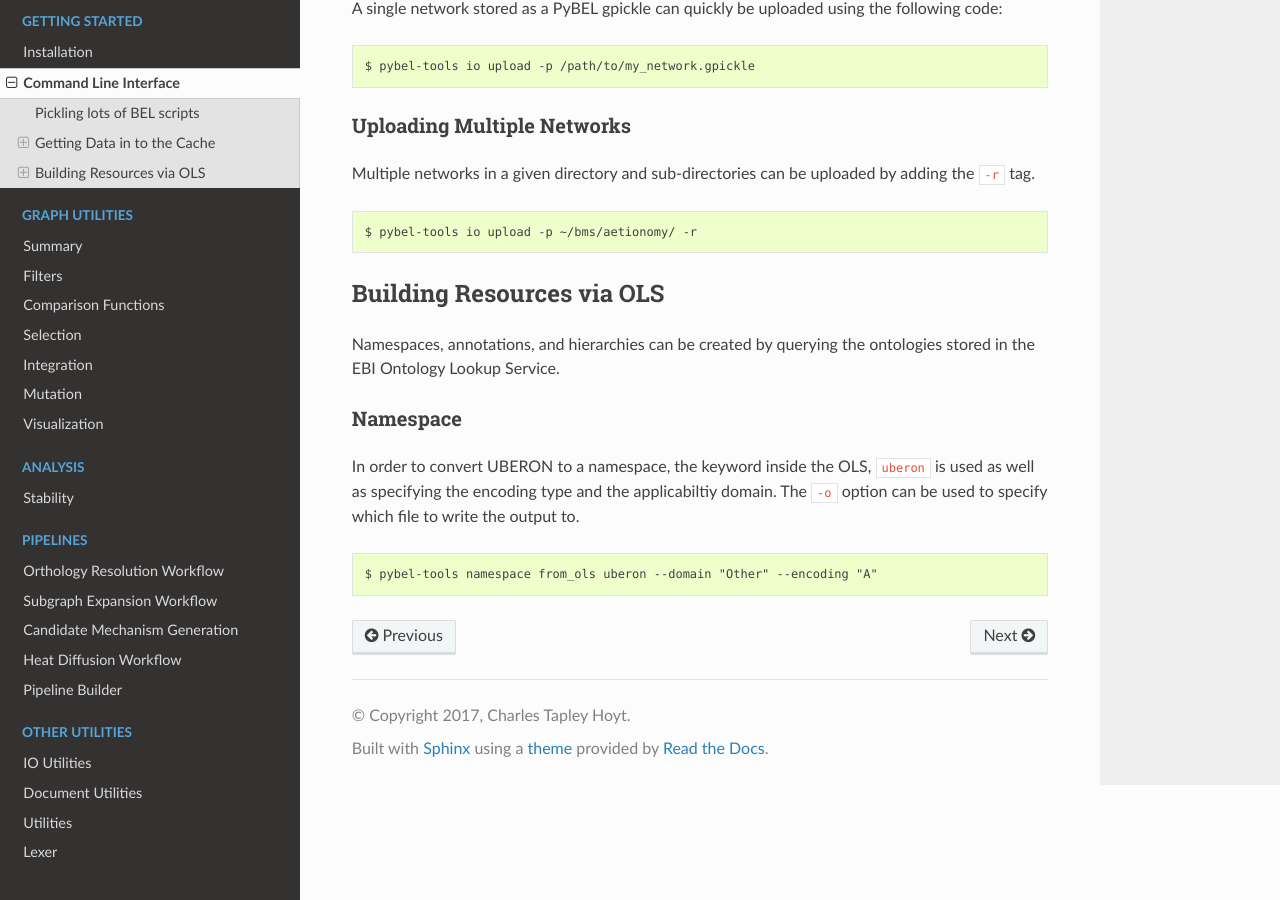
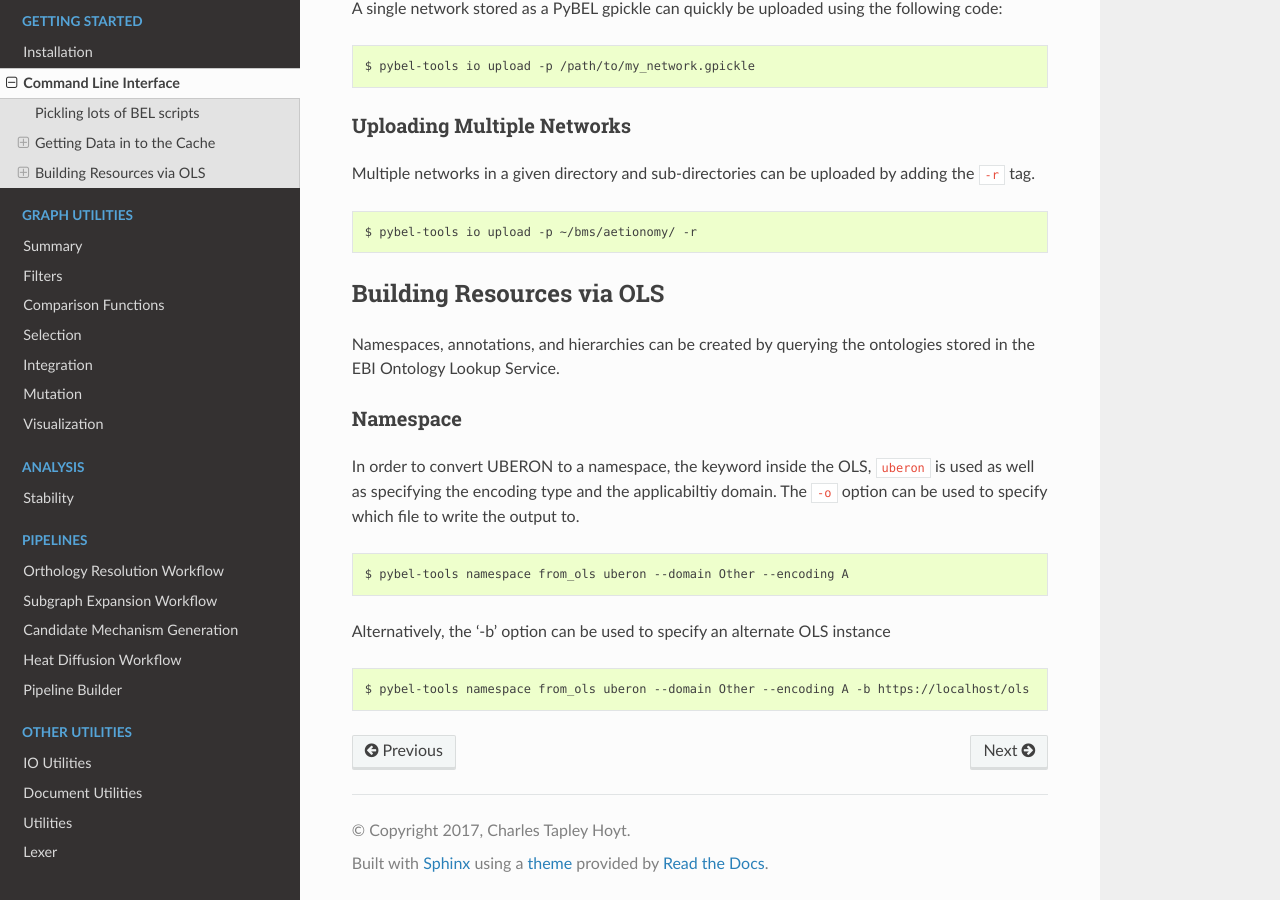
Before and after one commit to pybel/pybel-tools, a Sphinx documentation site: the page built from docs/source/cli.rst, in a window 1280 px wide and 900 px high, scrolled down 1217 px. Built offline with Sphinx 7.4.7 and the Read the Docs theme 2.0.0, drawn with Linux system fonts in a browser that asks for light colours.

Commit message:
Update docs

```diff
--- a/docs/source/cli.rst
+++ b/docs/source/cli.rst
@@ -77,4 +77,10 @@ to.
 
 .. code::
 
-    $ pybel-tools namespace from_ols uberon --domain "Other" --encoding "A"
+    $ pybel-tools namespace from_ols uberon --domain Other --encoding A
+
+Alternatively, the '-b' option can be used to specify an alternate OLS instance
+
+.. code::
+
+    $ pybel-tools namespace from_ols uberon --domain Other --encoding A -b https://localhost/ols
```
Also changed, not shown: 1 other file.
